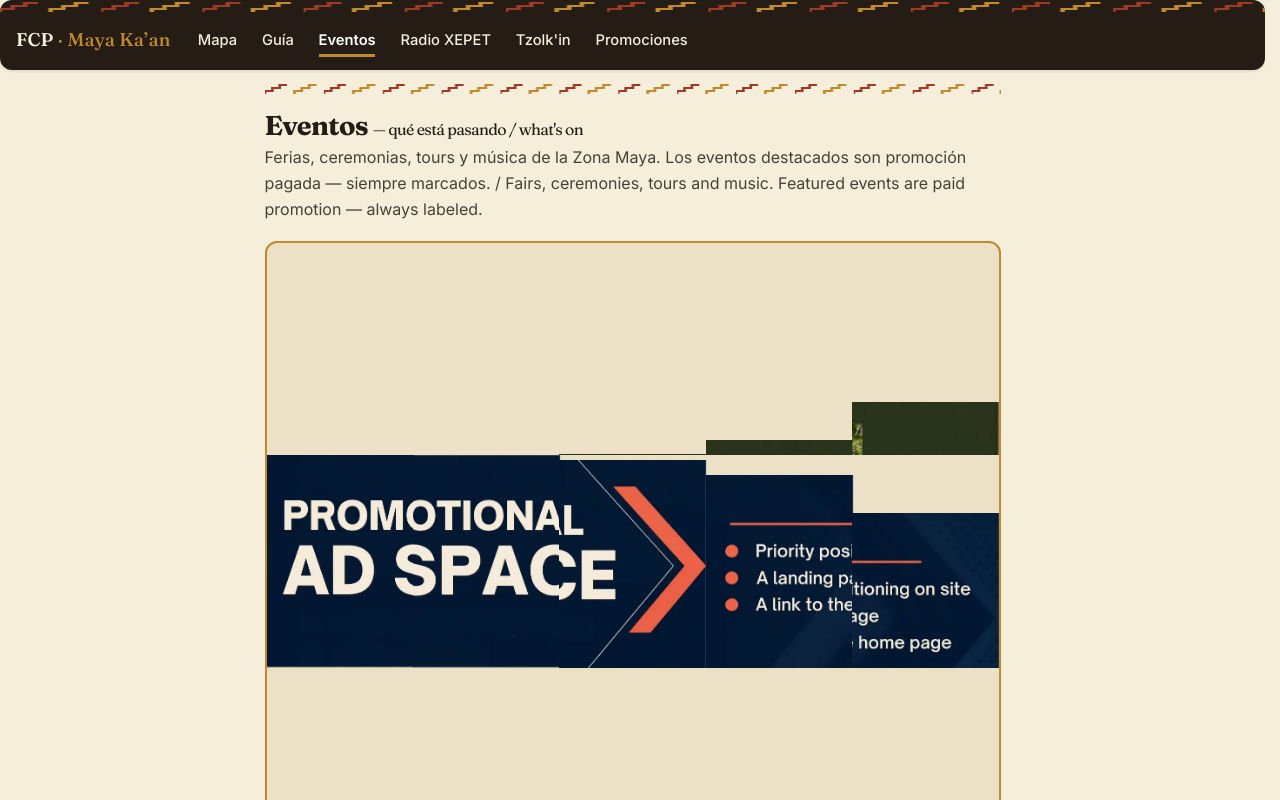
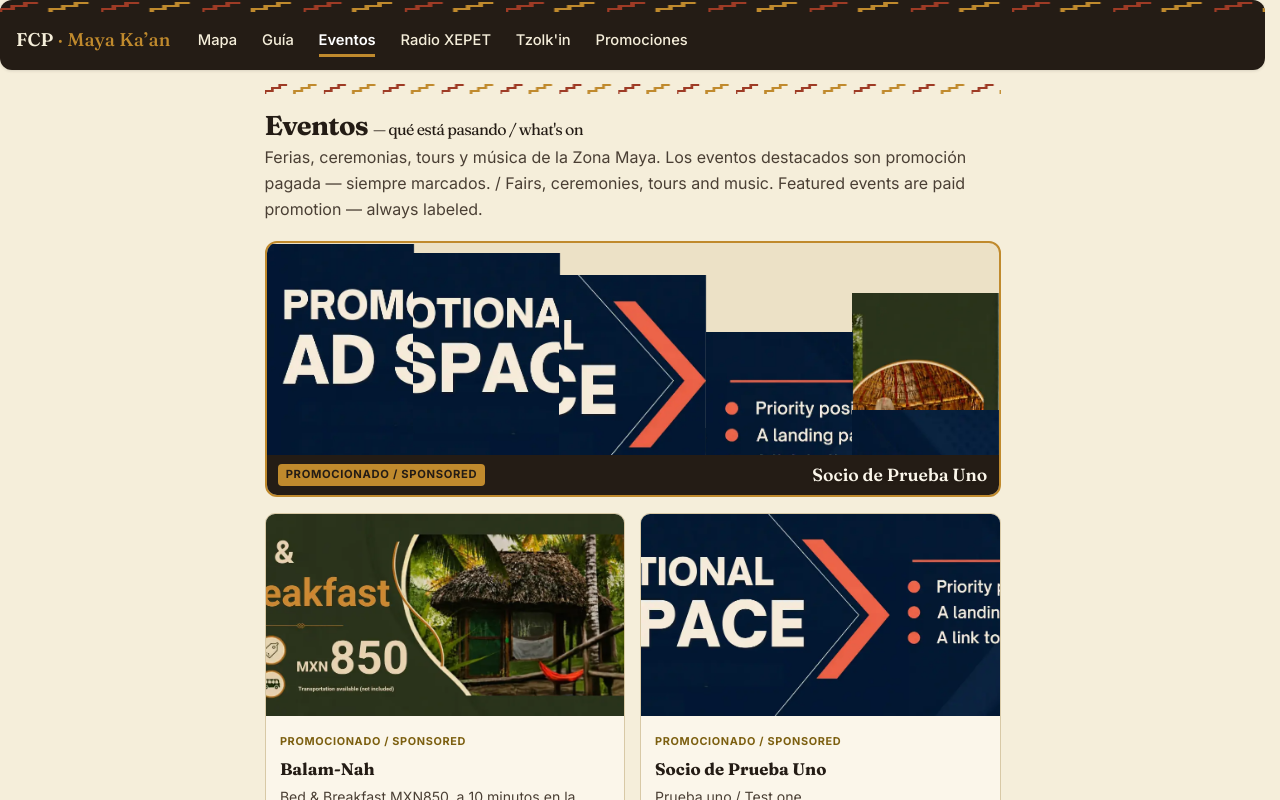
Before and after one commit to Red-Running-Horse/FCPqrooDirectoryServices, a Next.js app: page /eventos in a window 1280 px wide. Shown: the top 800 px of the page. Built offline with nearby package versions, Linux system fonts and the light colour scheme.

Commit message:
Fix band scene overlap: reserve image area height, caption below

```diff
--- a/app/featured-partners.css
+++ b/app/featured-partners.css
@@ -5,6 +5,8 @@
 /* ---------- Attract band ---------- */
 .attract {
   position: relative;
+  display: flex;
+  flex-direction: column;
   overflow: hidden;
   border-radius: 12px;
   border: 2px solid var(--marigold);
@@ -12,8 +14,19 @@
   margin-bottom: 1rem;
 }
 
+/* Invisible element that reserves the image area's height in the flow */
+.attract::before {
+  content: "";
+  display: block;
+  width: 100%;
+  aspect-ratio: 69 / 20;
+}
+
 .attract__scene {
-  position: relative;
+  position: absolute;
+  top: 0;
+  left: 0;
+  width: 100%;
   aspect-ratio: 69 / 20;
   overflow: hidden;
 }
```
